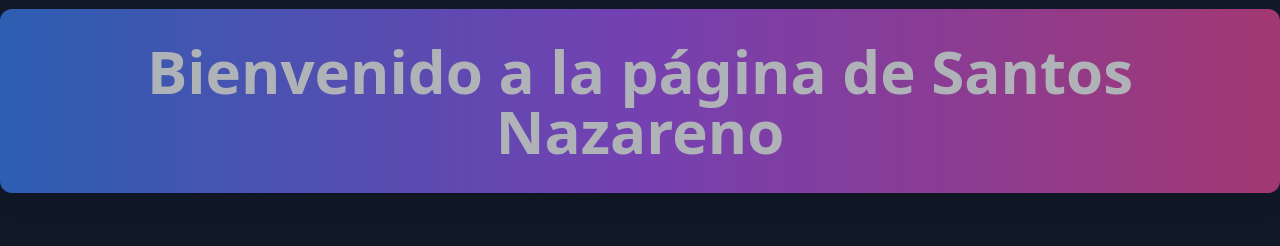
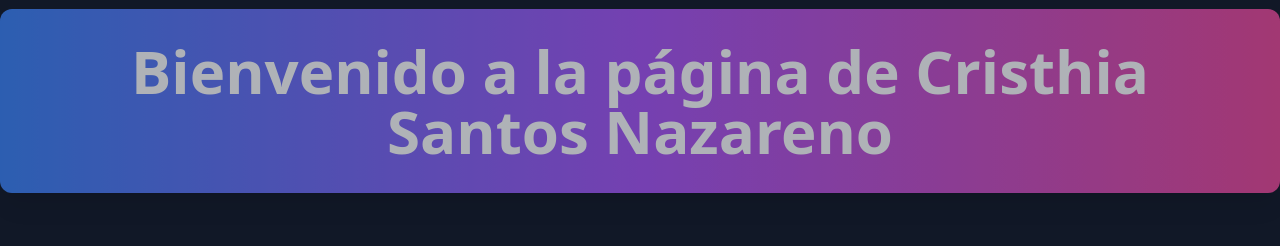
Before and after one commit to Santos0112145/php, a PHP site: page / in a window 1280 px wide. Shown: the top 246 px of the page. Run offline with PHP 8.4, Linux system fonts and the light colour scheme; data that the repository does not hold is empty; some libraries are stand-ins or nearby versions.

Commit message:
titulo actualizado

```diff
--- a/index.php
+++ b/index.php
@@ -47,7 +47,7 @@
 	<!-- Título principal de la página -->
 	<header class="mb-6">
 		<h1 class="text-6xl font-extrabold text-white bg-gradient-to-r from-blue-500 via-purple-500 to-pink-500 p-8 rounded-xl shadow-xl text-center animate-pulse">
-			Bienvenido a la página de Santos Nazareno
+			Bienvenido a la página de Cristhia Santos Nazareno
 		</h1>
 	</header>
 	<!-- Imágenes decorativas -->
```
